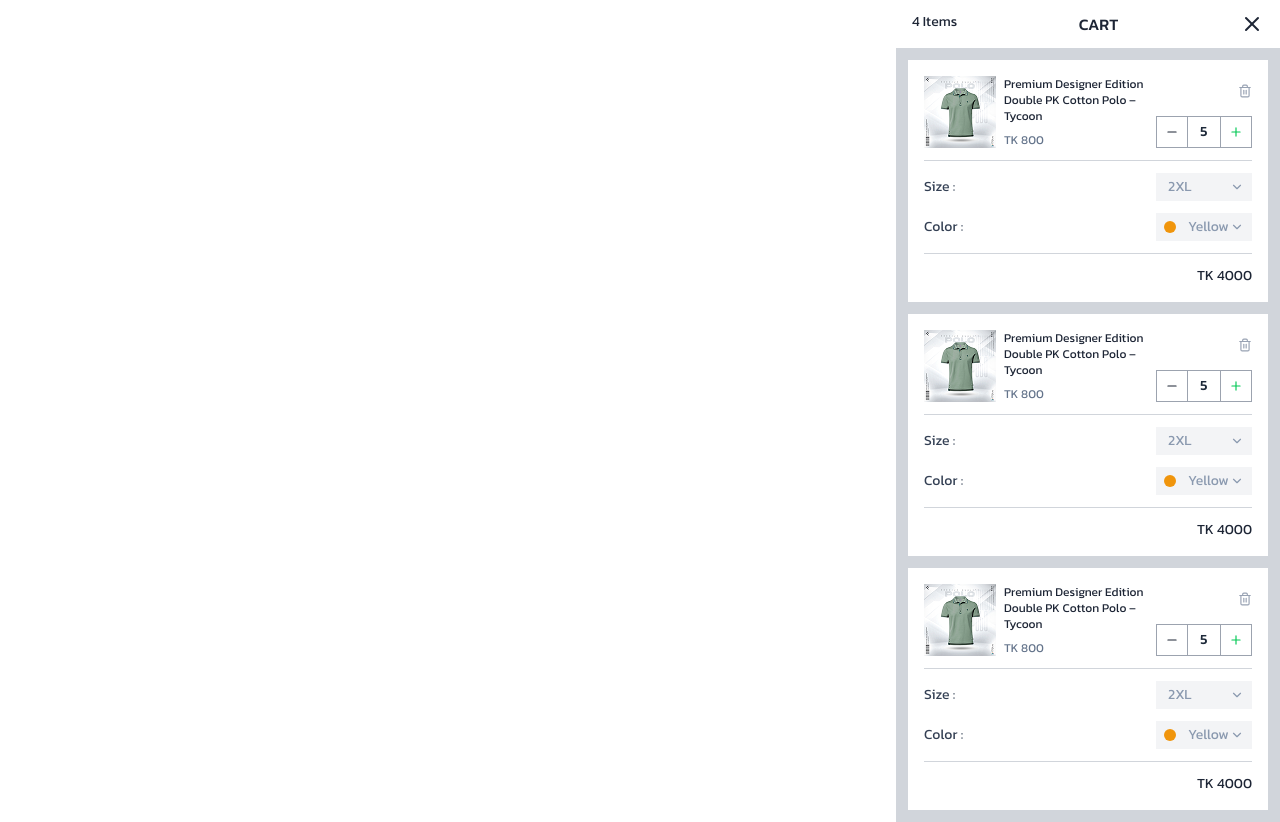
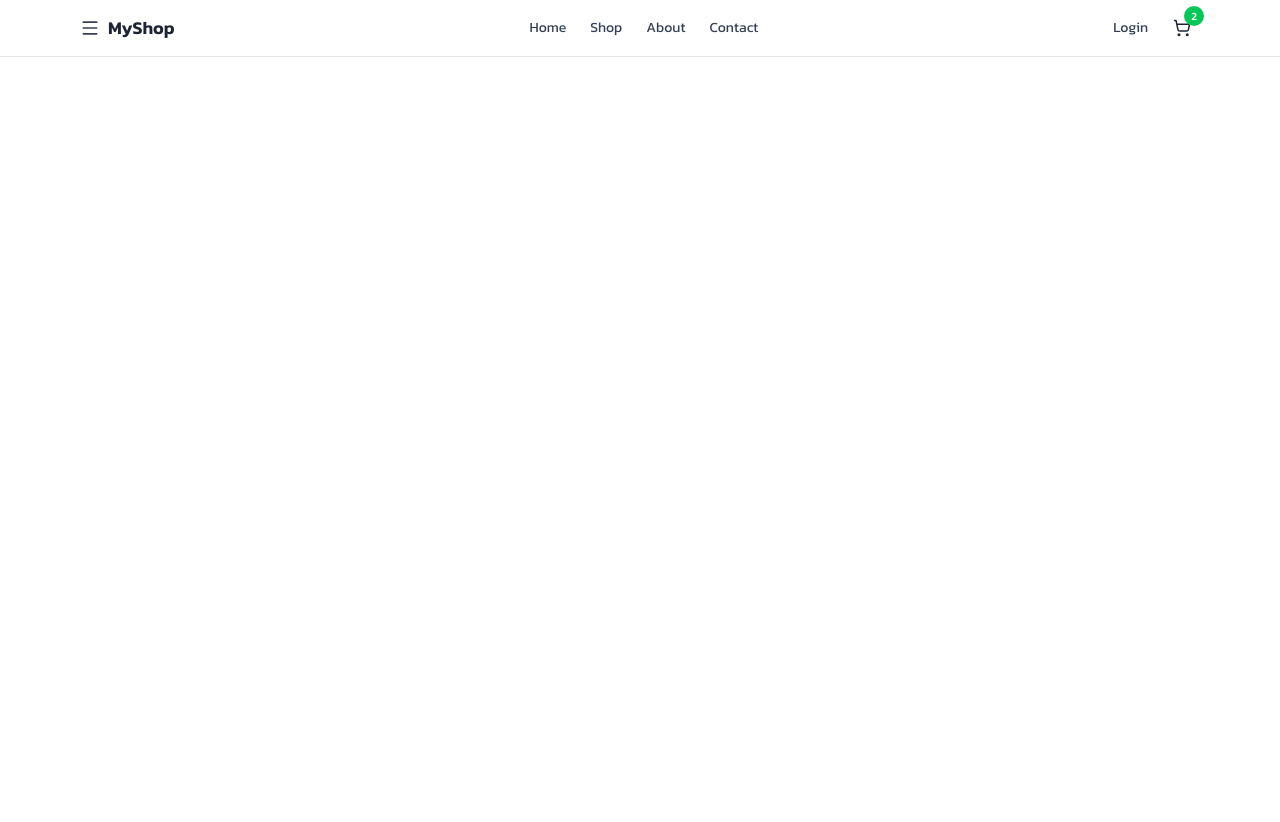
Before and after one commit to findrmeet/ecommerce-cart, a Next.js app: page / in a window 1280 px wide. After the commit the page ends 800 px from the top, so only its background shows below. Built offline with nearby package versions, Linux system fonts and the light colour scheme.

Commit message:
cart made functional

```diff
--- a/src/app/page.tsx
+++ b/src/app/page.tsx
@@ -1,9 +1,12 @@
+import Navbar from "@/components/Navbar";
 import ShoppingCart from "@/components/ShoppingCart";
 
 export default function Home() {
   return (
-    <div className="flex flex-row-reverse">
-      <ShoppingCart />
-    </div>
+    // <div className="flex flex-row-reverse">
+    //   <ShoppingCart />
+    // </div>
+
+    <Navbar/>
   );
 }
--- /dev/null
+++ b/src/components/Navbar.tsx
@@ -0,0 +1,51 @@
+"use client";
+
+import { ShoppingCart as CartIcon, Menu } from "lucide-react";
+import { useState } from "react";
+import ShoppingCart from "./ShoppingCart";
+
+export default function Navbar() {
+  const [open, setOpen] = useState(false);
+
+  return (
+    <>
+      <nav className="sticky top-0 z-50 bg-white border-b border-[#E5E7EB]">
+        <div className="mx-auto flex h-14 max-w-6xl items-center justify-between px-4">
+          {/* Left */}
+          <div className="flex items-center gap-2">
+            <Menu size={20} className="text-[#344054]" />
+            <span className="text-lg font-semibold text-[#1D2535]">MyShop</span>
+          </div>
+
+          {/* Center */}
+          <div className="hidden md:flex items-center gap-6 text-sm text-[#344054]">
+            <button className="hover:text-black">Home</button>
+            <button className="hover:text-black">Shop</button>
+            <button className="hover:text-black">About</button>
+            <button className="hover:text-black">Contact</button>
+          </div>
+
+          {/* Right */}
+          <div className="flex items-center gap-4">
+            <button className="text-sm text-[#344054] hover:text-black">
+              Login
+            </button>
+
+            <button
+              className="relative flex items-center justify-center h-9 w-9 rounded-full hover:bg-[#F3F4F6]"
+              onClick={() => setOpen(true)}
+            >
+              <CartIcon size={18} className="text-[#1D2535]" />
+              <span className="absolute -right-1 -top-1 flex h-5 w-5 items-center justify-center rounded-full bg-[#03C855] text-[11px] font-medium text-white">
+                2
+              </span>
+            </button>
+          </div>
+        </div>
+      </nav>
+
+      {/* Cart Panel */}
+      <ShoppingCart open={open} onClose={() => setOpen(false)} />
+    </>
+  );
+}
--- a/src/components/ShoppingCart.tsx
+++ b/src/components/ShoppingCart.tsx
@@ -1,22 +1,41 @@
+"use client";
+
 import { X } from "lucide-react";
 import ProductCartItem from "./ProductCartItem";
 
-const ShoppingCart = () => {
+type Props = {
+  open: boolean;
+  onClose: () => void;
+};
+
+const ShoppingCart = ({ open, onClose }: Props) => {
+  if (!open) return null;
+
   return (
-    <div className="w-[384px] text-[#1D2535] bg-[#FFFFFF]">
-      <div className="flex justify-between py-3 px-4">
-        <h3 className="font-normal text-sm">4 Items</h3>
-        <h2 className="uppercase font-medium ">Cart</h2>
-        <span>
-          <X />
-        </span>
-      </div>
-      <div className=" bg-[#D1D5DB] p-3 space-y-3">
-        <ProductCartItem />
-        <ProductCartItem />
-        <ProductCartItem />
+    <div className="fixed inset-0 z-100">
+      {/* Backdrop */}
+      <div className="absolute inset-0 bg-black/30" onClick={onClose} />
+
+      {/* Cart Panel */}
+      <div className="absolute right-0 top-0 h-full w-[384px] bg-white shadow-xl flex flex-col text-[#1D2535]">
+        {/* Header */}
+        <div className="flex items-center justify-between py-3 px-4 border-b">
+          <h3 className="text-sm">4 Items</h3>
+          <h2 className="uppercase font-medium">Cart</h2>
+          <button onClick={onClose} className="cursor-pointer">
+            <X />
+          </button>
+        </div>
+
+        {/* Items */}
+        <div className="flex-1 bg-[#D1D5DB] p-3 space-y-3 overflow-y-auto">
+          <ProductCartItem />
+          <ProductCartItem />
+          <ProductCartItem />
+        </div>
       </div>
     </div>
   );
 };
+
 export default ShoppingCart;
```
